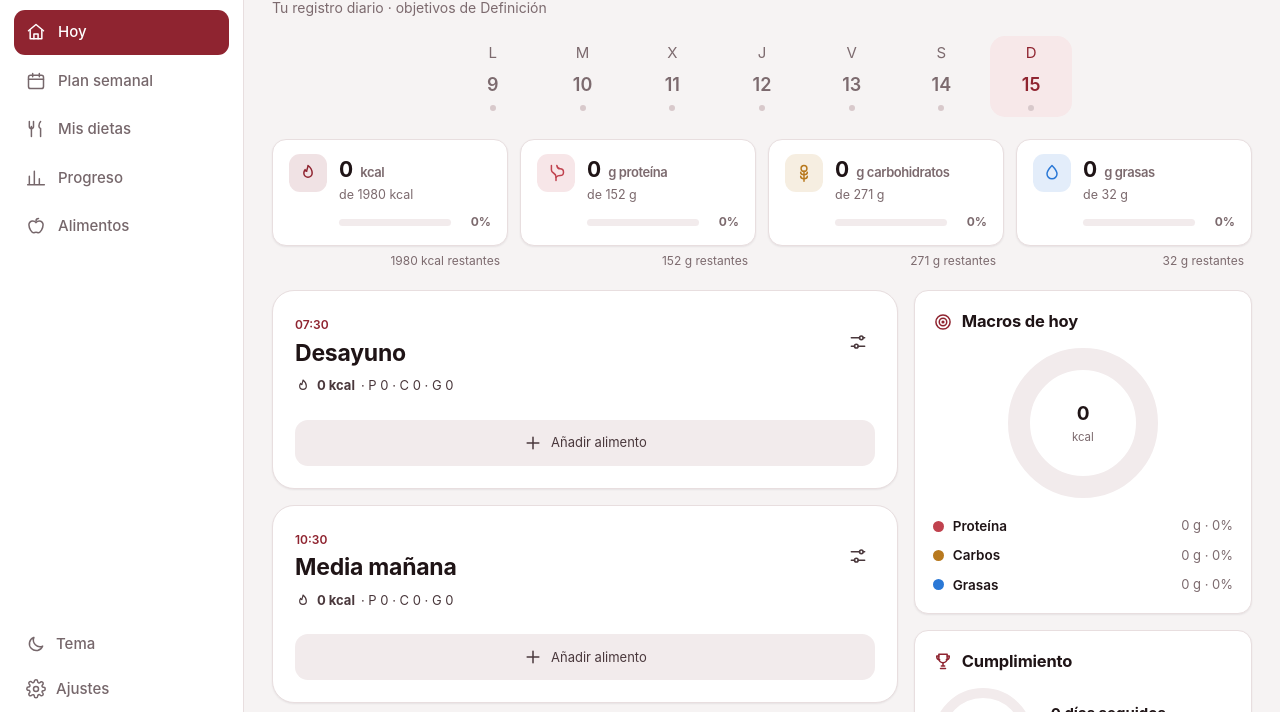
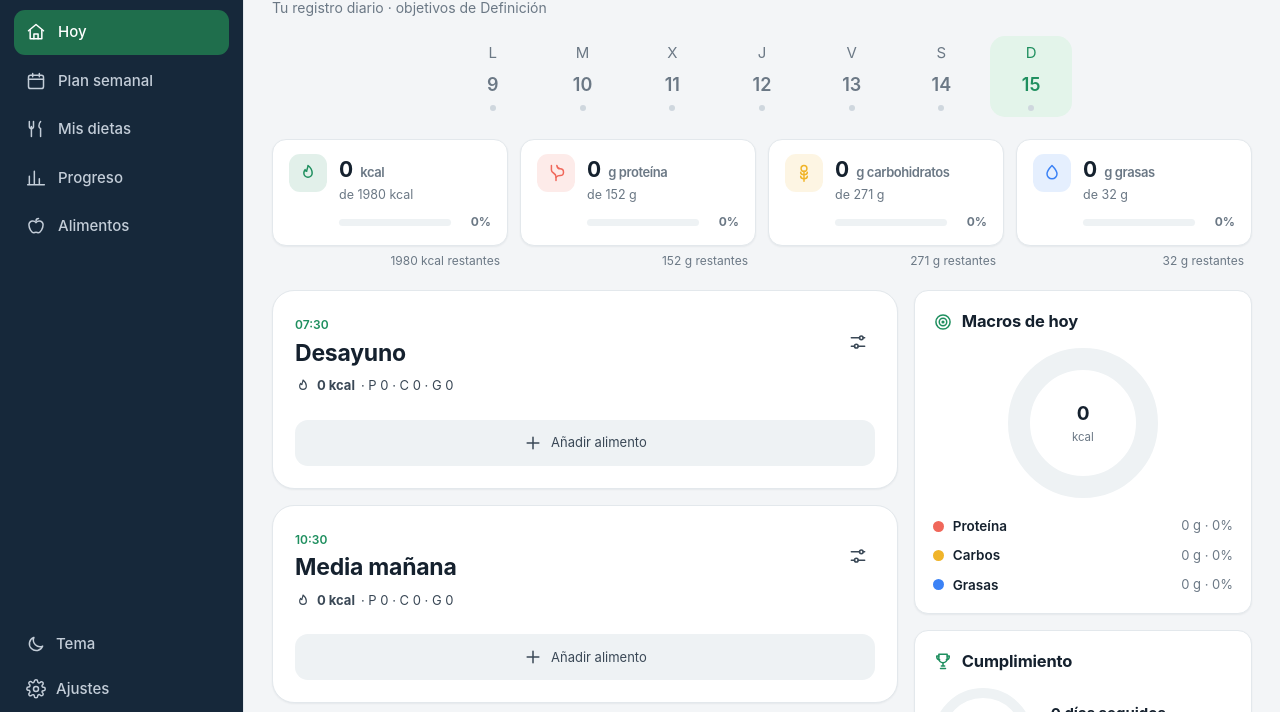
Before and after one commit to alvaromolmateo-cmd/nutri-plan, a plain HTML site: page index.html in a window 1280 px wide. Shown: the part 72-784 px from the top of the page. Drawn offline with Linux system fonts and the light colour scheme.

Commit message:
Nueva paleta verde con barra lateral azul marino
Co-Authored-By: Claude Opus 5.5 <noreply@anthropic.com>
Claude-Session: https://claude.ai/code/session_01LndC1a2WaNsBDChvKNX8gS

```diff
--- a/css/styles.css
+++ b/css/styles.css
@@ -1,32 +1,35 @@
-/* NutriPlan — paleta de rojos oscuros, tema claro y oscuro. */
+/* NutriPlan — paleta verde salud con barra lateral azul marino, tema claro y oscuro. */
 
 :root {
   color-scheme: light;
-  --bg: #f6f3f3;
+  --bg: #f3f5f7;
   --surface: #ffffff;
-  --surface-2: #faf6f6;
-  --surface-3: #f2ebec;
-  --border: #e8dedf;
-  --border-strong: #d8c9cb;
-  --text: #1f1416;
-  --text-soft: #4a383c;
-  --muted: #7c6a6e;
-  --primary: #8f2430;
-  --primary-hover: #7a1e28;
-  --primary-soft: #f7e8e9;
+  --surface-2: #f8fafb;
+  --surface-3: #eef2f4;
+  --border: #e3e8ec;
+  --border-strong: #cfd7de;
+  --text: #15212e;
+  --text-soft: #3a4856;
+  --muted: #6b7885;
+  --primary: #1f8f5f;
+  --primary-hover: #187a50;
+  --primary-soft: #e3f4ea;
   --on-primary: #fff;
-  --sidebar-bg: #ffffff;
-  --sidebar-text: #44272d;
-  --sidebar-muted: #76676b;
-  --sidebar-active: #8f2430;
-  --c-prot: #c0424e;
-  --c-carb: #b8791e;
-  --c-fat: #2a78d6;
-  --c-veg: #4c7a45;
-  --c-kcal: #8f2430;
+  --danger: #d9473b;
+  --danger-soft: #fdeceb;
+  --sidebar-bg: #16283a;
+  --sidebar-text: #ffffff;
+  --sidebar-muted: #c3cdd8;
+  --sidebar-hover: rgba(255, 255, 255, .07);
+  --sidebar-active: #1f6e4c;
+  --c-prot: #f0675a;
+  --c-carb: #f0b429;
+  --c-fat: #3b82f6;
+  --c-veg: #2f9e66;
+  --c-kcal: #1f8f5f;
   --series-1: var(--primary);
-  --shadow: 0 1px 2px rgba(31, 20, 22, .06), 0 8px 24px rgba(31, 20, 22, .06);
-  --shadow-sm: 0 1px 2px rgba(31, 20, 22, .07);
+  --shadow: 0 1px 2px rgba(21, 33, 46, .05), 0 8px 24px rgba(21, 33, 46, .06);
+  --shadow-sm: 0 1px 2px rgba(21, 33, 46, .06);
   --r: 14px;
   --r-sm: 10px;
   --sidebar-w: 244px;
@@ -34,28 +37,31 @@
 
 :root[data-theme="dark"] {
   color-scheme: dark;
-  --bg: #000000;
-  --surface: #171214;
-  --surface-2: #21171a;
-  --surface-3: #2b1c20;
-  --border: #352127;
-  --border-strong: #4d2e36;
-  --text: #f6eaeb;
-  --text-soft: #dcc7ca;
-  --muted: #b1959a;
-  --primary: #d4535d;
-  --primary-hover: #e0656e;
-  --primary-soft: #3a1a20;
-  --on-primary: #24080c;
-  --sidebar-bg: #140b0e;
-  --sidebar-text: #ecd9db;
-  --sidebar-muted: #a1868a;
-  --sidebar-active: #8f2430;
-  --c-prot: #e0616b;
-  --c-carb: #c4842a;
-  --c-fat: #3987e5;
-  --c-veg: #6a9c5f;
-  --c-kcal: #d4535d;
+  --bg: #0b131b;
+  --surface: #131e29;
+  --surface-2: #182533;
+  --surface-3: #1e2d3c;
+  --border: #233344;
+  --border-strong: #31455a;
+  --text: #eef3f7;
+  --text-soft: #c9d4de;
+  --muted: #8d9cab;
+  --primary: #3cc283;
+  --primary-hover: #52d094;
+  --primary-soft: #133528;
+  --on-primary: #06231a;
+  --danger: #f06b5f;
+  --danger-soft: #3a1c1c;
+  --sidebar-bg: #0f1d2b;
+  --sidebar-text: #ffffff;
+  --sidebar-muted: #a7b4c2;
+  --sidebar-hover: rgba(255, 255, 255, .06);
+  --sidebar-active: #1f6e4c;
+  --c-prot: #f47c70;
+  --c-carb: #f5c24a;
+  --c-fat: #5b9bf8;
+  --c-veg: #48b97e;
+  --c-kcal: #3cc283;
   --shadow: 0 1px 2px rgba(0, 0, 0, .4), 0 10px 28px rgba(0, 0, 0, .35);
   --shadow-sm: 0 1px 2px rgba(0, 0, 0, .35);
 }
@@ -113,12 +119,12 @@ a { color: inherit; text-decoration: none; }
 
 .nav { display: flex; flex-direction: column; gap: 4px; }
 .nav-item { display: flex; align-items: center; gap: 12px; padding: 11px 12px; border-radius: 11px; color: var(--sidebar-muted); font-weight: 550; transition: background .15s, color .15s; }
-.nav-item:hover { background: var(--primary-soft); color: var(--sidebar-text); }
+.nav-item:hover { background: var(--sidebar-hover); color: var(--sidebar-text); }
 .nav-item.active { background: var(--sidebar-active); color: #fff; }
 
 .sidebar-foot { margin-top: auto; display: flex; flex-direction: column; gap: 2px; }
 .ghost-btn { display: flex; align-items: center; gap: 10px; padding: 10px 12px; border: 0; border-radius: 11px; background: none; color: var(--sidebar-muted); font: inherit; font-weight: 550; cursor: pointer; text-align: left; }
-.ghost-btn:hover { background: var(--primary-soft); color: var(--sidebar-text); }
+.ghost-btn:hover { background: var(--sidebar-hover); color: var(--sidebar-text); }
 .tagline { margin: 14px 12px 0; padding-top: 14px; border-top: 1px solid rgba(255, 255, 255, .1); color: var(--sidebar-muted); font-size: 12.5px; line-height: 1.45; }
 
 .main { flex: 1; min-width: 0; padding: 26px 28px 40px; outline: none; }
@@ -159,8 +165,8 @@ a { color: inherit; text-decoration: none; }
 .btn:active { transform: translateY(1px); }
 .btn-primary { background: var(--primary); border-color: var(--primary); color: var(--on-primary); }
 .btn-primary:hover { background: var(--primary-hover); border-color: var(--primary-hover); }
-.btn-danger { background: transparent; border-color: var(--primary); color: var(--primary); }
-.btn-danger:hover { background: var(--primary-soft); }
+.btn-danger { background: transparent; border-color: var(--danger); color: var(--danger); }
+.btn-danger:hover { background: var(--danger-soft); }
 .btn-sm { padding: 6px 10px; font-size: 13px; }
 .btn-block { width: 100%; justify-content: center; }
 
@@ -408,7 +414,7 @@ input[type="range"] { width: 100%; accent-color: var(--primary); padding: 0; bor
 
 /* ---------- Modal ---------- */
 #modal:empty { display: none; }
-.modal-backdrop { position: fixed; inset: 0; background: rgba(20, 8, 11, .5); backdrop-filter: blur(2px); z-index: 40; }
+.modal-backdrop { position: fixed; inset: 0; background: rgba(11, 19, 27, .5); backdrop-filter: blur(2px); z-index: 40; }
 .modal-panel {
   position: fixed; z-index: 41; left: 50%; top: 50%; transform: translate(-50%, -50%);
   width: min(680px, calc(100vw - 28px)); max-height: min(88vh, 900px);
@@ -480,6 +486,7 @@ input[type="range"] { width: 100%; accent-color: var(--primary); padding: 0; bor
 
 /* Diario: primero el balance, después el registro de cada comida. */
 .ghost-btn.active { background: var(--primary-soft); color: var(--primary); }
+.sidebar .ghost-btn.active { background: var(--sidebar-active); color: #fff; }
 .diary-overview { margin-bottom: 20px; }
 .diary-week { display: grid; grid-template-columns: repeat(7,minmax(0,1fr)); max-width: 620px; margin: 0 auto 22px; gap: 8px; }
 .diary-week button { font: inherit; color: var(--muted); border: 0; background: none; display: grid; justify-items: center; gap: 7px; cursor: pointer; padding: 6px; border-radius: 15px; }
@@ -592,7 +599,7 @@ input[type="range"] { width: 100%; accent-color: var(--primary); padding: 0; bor
   .diary-remove { width: 32px; height: 32px; }
 }
 .diary-remove { color: var(--muted); }
-.diary-remove:hover { color: var(--primary); background: var(--primary-soft); }
+.diary-remove:hover { color: var(--danger); background: var(--danger-soft); }
 .diary-swipe { position: relative; overflow: hidden; touch-action: pan-y; }
 .diary-swipe .diary-food { position: relative; background: var(--surface); transition: transform .2s ease, opacity .2s ease; }
 .diary-swipe.swiping .diary-food { transition: none; }
@@ -600,7 +607,7 @@ input[type="range"] { width: 100%; accent-color: var(--primary); padding: 0; bor
 .diary-swipe-bg { position: absolute; inset: 1px 0; display: flex; align-items: center; justify-content: flex-start; gap: 6px; padding: 0 16px; border-radius: 12px; background: var(--surface-3); color: var(--muted); font-size: 13px; font-weight: 650; opacity: 0; transition: background .15s, color .15s; }
 .diary-swipe[data-dir="left"] .diary-swipe-bg { justify-content: flex-end; }
 .diary-swipe.swiping .diary-swipe-bg, .diary-swipe.dismissed .diary-swipe-bg { opacity: 1; }
-.diary-swipe.armed .diary-swipe-bg, .diary-swipe.dismissed .diary-swipe-bg { background: var(--primary); color: var(--on-primary); }
+.diary-swipe.armed .diary-swipe-bg, .diary-swipe.dismissed .diary-swipe-bg { background: var(--danger); color: #fff; }
 .compliance-info { min-width: 0; flex: 1; }
 
 /* ---------- Plan: comidas con fichas de alimentos ---------- */
--- a/index.html
+++ b/index.html
@@ -5,7 +5,7 @@
 <meta name="viewport" content="width=device-width, initial-scale=1, viewport-fit=cover">
 <title>NutriPlan</title>
 <meta name="description" content="Plataforma de dietas: plan diario de comidas, macros, progreso y alimentos.">
-<meta name="theme-color" content="#2b1116">
+<meta name="theme-color" content="#16283a">
 <link rel="manifest" href="manifest.webmanifest">
 <link rel="icon" href="icons/icon-192.png">
 <link rel="apple-touch-icon" href="icons/icon-192.png">
--- a/js/app.js
+++ b/js/app.js
@@ -48,7 +48,7 @@ function applyTheme() {
   const t = getState().settings.theme === 'dark' ? 'dark' : 'light';
   document.documentElement.dataset.theme = t;
   const dark = t === 'dark';
-  document.querySelector('meta[name="theme-color"]')?.setAttribute('content', dark ? '#000000' : '#ffffff');
+  document.querySelector('meta[name="theme-color"]')?.setAttribute('content', dark ? '#0b131b' : '#f3f5f7');
   const btn = document.getElementById('theme-btn');
   if (btn) btn.querySelector('use').setAttribute('href', dark ? '#i-sun' : '#i-moon');
 }
--- a/sw.js
+++ b/sw.js
@@ -1,7 +1,7 @@
 // Service worker: precarga la aplicación y sirve desde la red con respaldo en caché.
 // Sube VERSION cada vez que cambien los archivos precargados.
 
-const VERSION = 'nutriplan-v1.4.0';
+const VERSION = 'nutriplan-v1.5.0';
 
 const ASSETS = [
   './index.html',
```
Also changed, not shown: manifest.webmanifest.
